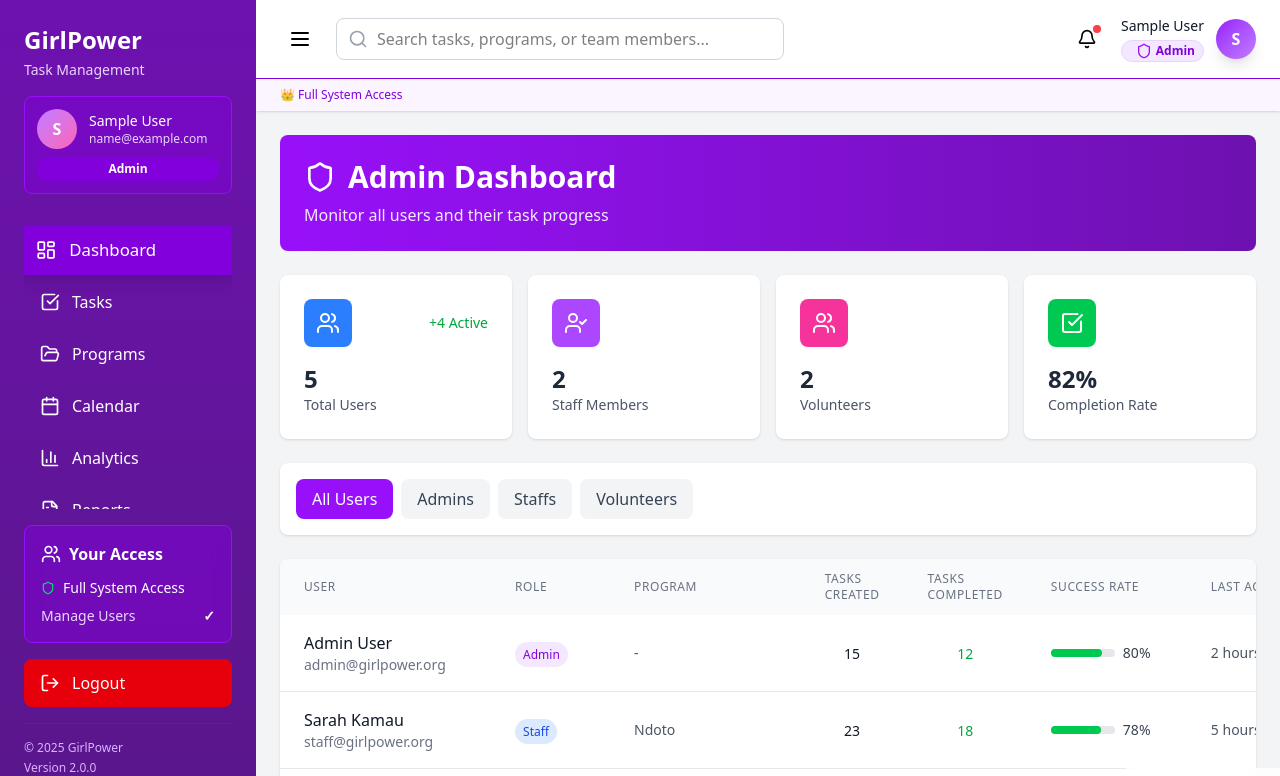
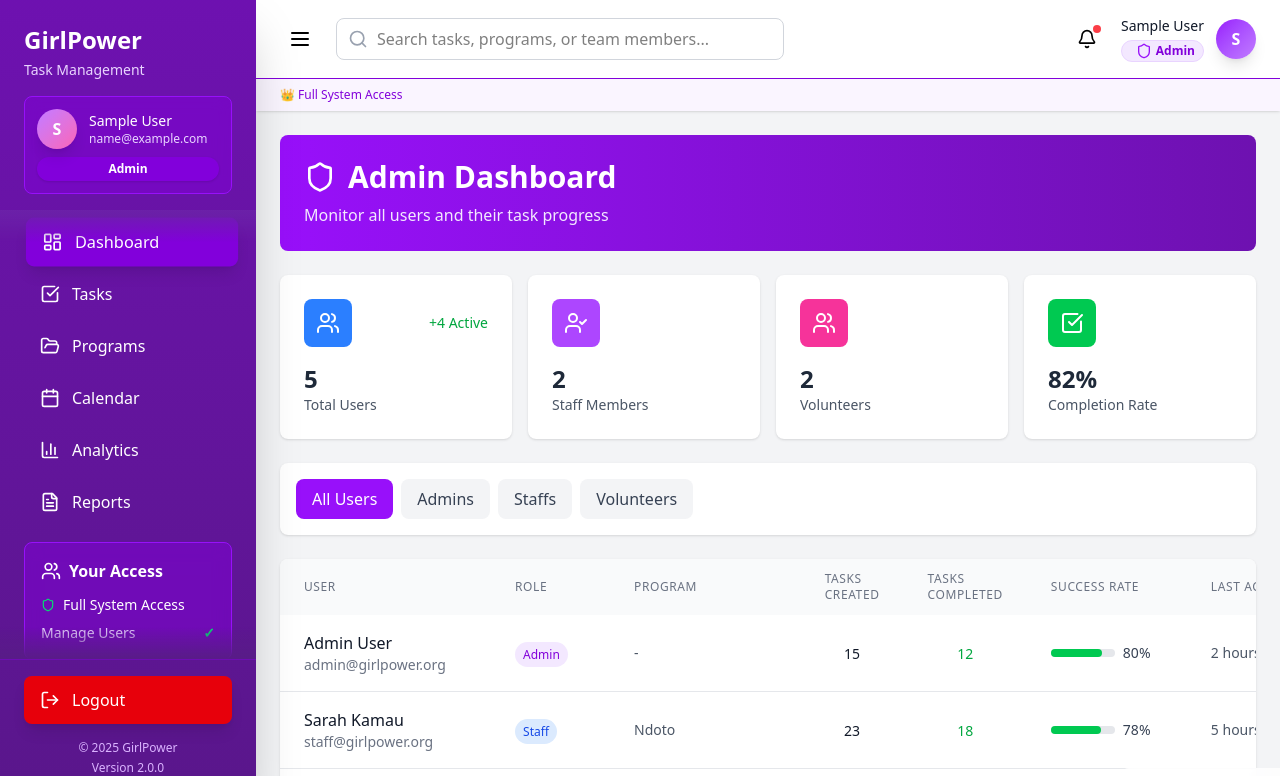
Before and after one commit to yogami9/girlpower-tasks, a Next.js app: page / in a window 1280 px wide. Shown: the top 776 px of the page. Built offline with nearby package versions, Linux system fonts and the light colour scheme; sample sign-in values are in the browser's storage.

Commit message:
make scrolling more modernised

```diff
--- a/src/components/layout/Sidebar.tsx
+++ b/src/components/layout/Sidebar.tsx
@@ -69,31 +69,71 @@ export default function Sidebar({ isOpen, currentView, onClose, onViewChange }:
       {/* Overlay for mobile */}
       {isOpen && (
         <div
-          className="fixed inset-0 bg-black bg-opacity-50 z-10 lg:hidden"
+          className="fixed inset-0 bg-black bg-opacity-50 z-10 lg:hidden backdrop-blur-sm"
           onClick={onClose}
         />
       )}
 
+      {/* Sidebar with custom scrollbar styling */}
+      <style jsx>{`
+        .custom-scrollbar {
+          scrollbar-width: thin;
+          scrollbar-color: rgba(168, 85, 247, 0.5) transparent;
+        }
+
+        .custom-scrollbar::-webkit-scrollbar {
+          width: 6px;
+        }
+
+        .custom-scrollbar::-webkit-scrollbar-track {
+          background: transparent;
+          margin: 8px 0;
+        }
+
+        .custom-scrollbar::-webkit-scrollbar-thumb {
+          background: rgba(168, 85, 247, 0.5);
+          border-radius: 20px;
+          transition: background 0.3s ease;
+        }
+
+        .custom-scrollbar::-webkit-scrollbar-thumb:hover {
+          background: rgba(168, 85, 247, 0.8);
+        }
+
+        .scroll-gradient-top {
+          background: linear-gradient(to bottom, rgb(107, 33, 168) 0%, transparent 100%);
+          pointer-events: none;
+        }
+
+        .scroll-gradient-bottom {
+          background: linear-gradient(to top, rgb(88, 28, 135) 0%, transparent 100%);
+          pointer-events: none;
+        }
+      `}</style>
+
       {/* Sidebar */}
-      <div className={`fixed left-0 top-0 h-full bg-gradient-to-b from-purple-800 to-purple-900 text-white transition-all duration-300 ${isOpen ? 'w-64' : 'w-0'} overflow-hidden z-20`}>
-        <div className="p-6 flex flex-col h-full overflow-y-auto">
-          {/* Header */}
-          <div className="mb-8 flex-shrink-0">
+      <div className={`fixed left-0 top-0 h-full bg-gradient-to-b from-purple-800 to-purple-900 text-white transition-all duration-300 ${isOpen ? 'w-64' : 'w-0'} overflow-hidden z-20 shadow-2xl`}>
+        <div className="flex flex-col h-full">
+          {/* Header - Fixed */}
+          <div className="p-6 pb-4 flex-shrink-0">
             <div className="flex items-center justify-between mb-4">
               <div>
                 <h1 className="text-2xl font-bold">GirlPower</h1>
                 <p className="text-sm text-purple-200 mt-1">Task Management</p>
               </div>
-              <button onClick={onClose} className="lg:hidden hover:bg-purple-700 p-2 rounded-lg transition-colors">
+              <button
+                onClick={onClose}
+                className="lg:hidden hover:bg-purple-700 p-2 rounded-lg transition-all duration-200 hover:rotate-90"
+              >
                 <X size={24} />
               </button>
             </div>
 
             {/* User Info with Role Badge */}
             {user && (
-              <div className="bg-purple-700/50 rounded-lg p-3 backdrop-blur-sm border border-purple-600">
+              <div className="bg-purple-700/50 rounded-lg p-3 backdrop-blur-sm border border-purple-600 hover:bg-purple-700/60 transition-all duration-200">
                 <div className="flex items-center gap-3 mb-2">
-                  <div className="w-10 h-10 bg-gradient-to-br from-purple-400 to-pink-400 rounded-full flex items-center justify-center text-white font-semibold">
+                  <div className="w-10 h-10 bg-gradient-to-br from-purple-400 to-pink-400 rounded-full flex items-center justify-center text-white font-semibold shadow-lg">
                     {user.name.charAt(0)}
                   </div>
                   <div className="flex-1 min-w-0">
@@ -101,29 +141,34 @@ export default function Sidebar({ isOpen, currentView, onClose, onViewChange }:
                     <div className="text-xs text-purple-200 truncate">{user.email}</div>
                   </div>
                 </div>
-                <div className={`${roleBadge.color} text-xs font-semibold px-2 py-1 rounded-full text-center`}>
+                <div className={`${roleBadge.color} text-xs font-semibold px-2 py-1 rounded-full text-center shadow-sm`}>
                   {roleBadge.label}
                 </div>
               </div>
             )}
           </div>
 
-          {/* Navigation Menu - Scrollable */}
-          <nav className="space-y-1 flex-1 overflow-y-auto mb-4">
+          {/* Scrollable Content Area with Gradient Overlays */}
+          <div className="flex-1 relative overflow-hidden">
+            {/* Top Gradient Fade */}
+            <div className="absolute top-0 left-0 right-0 h-8 scroll-gradient-top z-10" />
+
+            {/* Scrollable Navigation */}
+            <div className="h-full overflow-y-auto custom-scrollbar px-6 py-2">
+              <nav className="space-y-1 pb-4">
                 {visibleMenuItems.map((item) => (
                   <button
                     key={item.id}
                     onClick={() => {
                       onViewChange(item.id);
-                  // Close sidebar on mobile after selection
                       if (window.innerWidth < 1024) {
                         onClose();
                       }
                     }}
-                className={`w-full flex items-center gap-3 px-4 py-3 rounded-lg transition-all ${
+                    className={`w-full flex items-center gap-3 px-4 py-3 rounded-lg transition-all duration-200 ${
                       currentView === item.id
-                    ? 'bg-purple-700 shadow-lg scale-105'
-                    : 'hover:bg-purple-700/50 hover:scale-102'
+                        ? 'bg-purple-700 shadow-lg scale-[1.02] translate-x-1'
+                        : 'hover:bg-purple-700/50 hover:translate-x-1'
                     }`}
                   >
                     <item.icon size={20} />
@@ -133,7 +178,7 @@ export default function Sidebar({ isOpen, currentView, onClose, onViewChange }:
               </nav>
 
               {/* Team Info Card */}
-          <div className="mb-4 p-4 bg-purple-700/50 rounded-lg backdrop-blur-sm border border-purple-600 flex-shrink-0">
+              <div className="mb-4 p-4 bg-purple-700/50 rounded-lg backdrop-blur-sm border border-purple-600 hover:bg-purple-700/60 transition-all duration-200">
                 <div className="flex items-center gap-2 mb-3">
                   <Users size={20} />
                   <span className="font-semibold">Your Access</span>
@@ -147,7 +192,7 @@ export default function Sidebar({ isOpen, currentView, onClose, onViewChange }:
                       </div>
                       <div className="flex justify-between">
                         <span className="text-purple-200">Manage Users</span>
-                    <span className="font-bold">✓</span>
+                        <span className="font-bold text-green-400">✓</span>
                       </div>
                     </>
                   )}
@@ -155,11 +200,11 @@ export default function Sidebar({ isOpen, currentView, onClose, onViewChange }:
                     <>
                       <div className="flex justify-between">
                         <span className="text-purple-200">View All Tasks</span>
-                    <span className="font-bold">✓</span>
+                        <span className="font-bold text-green-400">✓</span>
                       </div>
                       <div className="flex justify-between">
                         <span className="text-purple-200">Generate Reports</span>
-                    <span className="font-bold">✓</span>
+                        <span className="font-bold text-green-400">✓</span>
                       </div>
                     </>
                   )}
@@ -167,29 +212,35 @@ export default function Sidebar({ isOpen, currentView, onClose, onViewChange }:
                     <>
                       <div className="flex justify-between">
                         <span className="text-purple-200">Create Tasks</span>
-                    <span className="font-bold">✓</span>
+                        <span className="font-bold text-green-400">✓</span>
                       </div>
                       <div className="flex justify-between">
                         <span className="text-purple-200">View Own Tasks</span>
-                    <span className="font-bold">✓</span>
+                        <span className="font-bold text-green-400">✓</span>
                       </div>
                     </>
                   )}
                 </div>
               </div>
+            </div>
 
+            {/* Bottom Gradient Fade */}
+            <div className="absolute bottom-0 left-0 right-0 h-8 scroll-gradient-bottom z-10" />
+          </div>
+
+          {/* Footer Section - Fixed */}
+          <div className="p-6 pt-4 flex-shrink-0 border-t border-purple-700/50">
             {/* Logout Button */}
             <button
               onClick={handleLogout}
-            className="w-full flex items-center gap-3 px-4 py-3 rounded-lg bg-red-600 hover:bg-red-700 transition-colors mb-4 flex-shrink-0"
+              className="w-full flex items-center gap-3 px-4 py-3 rounded-lg bg-red-600 hover:bg-red-700 transition-all duration-200 mb-4 shadow-lg hover:shadow-xl hover:scale-[1.02]"
             >
               <LogOut size={20} />
               <span className="font-medium">Logout</span>
             </button>
 
-          {/* Footer */}
-          <div className="pt-4 border-t border-purple-700 flex-shrink-0">
-            <div className="text-xs text-purple-300">
+            {/* Footer Info */}
+            <div className="text-xs text-purple-300 text-center">
               <p>© 2025 GirlPower</p>
               <p className="mt-1">Version 2.0.0</p>
             </div>
```
Lines whose indentation alone changed are shown as unchanged.
